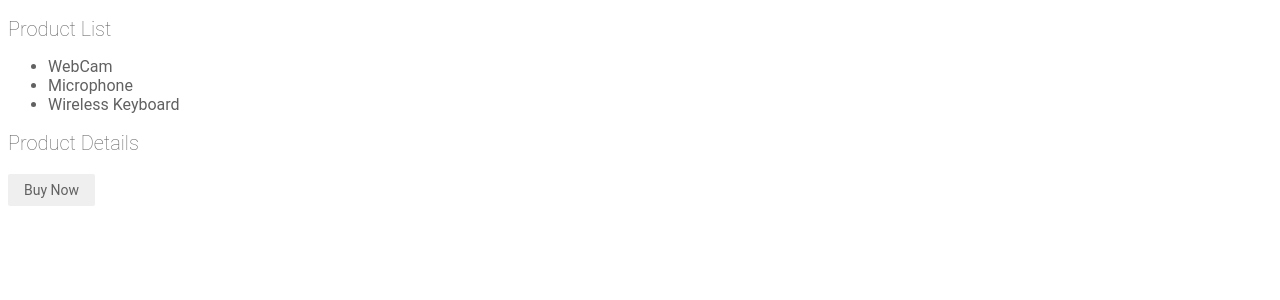
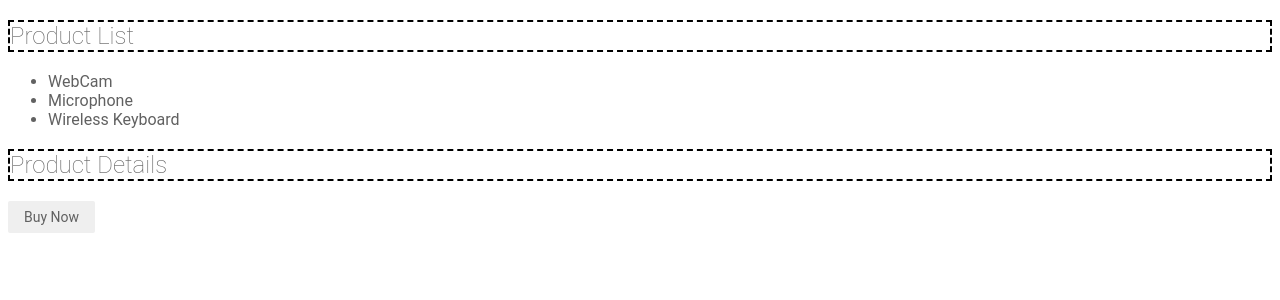
Before and after one commit to PorcoGalliard/Angular-e-Shop, an Angular app: page / in a window 1280 px wide. Shown: the top 300 px of the page. Built offline with nearby package versions, Linux system fonts and the light colour scheme.

Commit message:
feat: change <h2> element styling

```diff
--- a/src/styles.css
+++ b/src/styles.css
@@ -16,7 +16,7 @@ h1 {
 }
 
 h2 {
-  font-size: 20px;
+  border: 2px dashed black;
 }
 
 h1, h2 {
```
